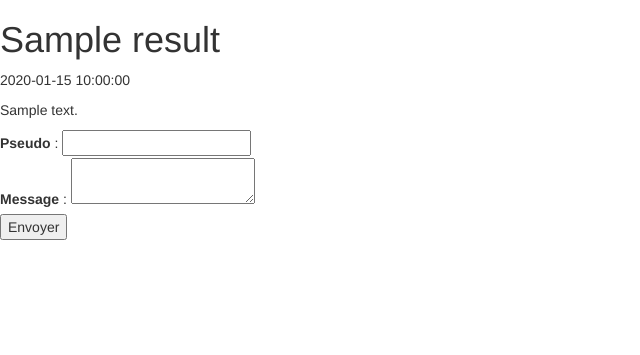
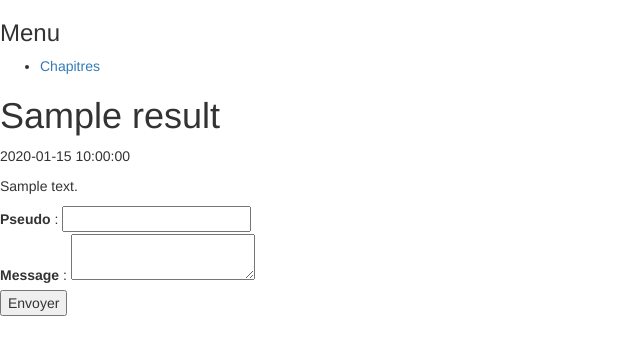
Before and after one commit to estelle183/projet4, a PHP site: template src/View/chapter/oneChapter.php in a window 1280 px wide. Shown: the top 355 px of the page, without its empty margins (0-640 px from the left). Run offline with PHP 8.4, Linux system fonts and the light colour scheme; the template is opened without the code that fills it: most values are stand-ins (such as "Sample title", 1, 10 or a date in 2020); data that the repository does not hold is empty.

Commit message:
Ajout du menu de navigation

```diff
--- a/src/View/chapter/listChapters.php
+++ b/src/View/chapter/listChapters.php
@@ -1,3 +1,7 @@
+
+<?php ob_start(); include('src/View/nav.php'); $nav = ob_get_clean(); ?>
+
+
 <?php
 ob_start();
 ?>
--- a/src/View/chapter/oneChapter.php
+++ b/src/View/chapter/oneChapter.php
@@ -1,3 +1,5 @@
+<?php ob_start(); include('src/View/nav.php'); $nav = ob_get_clean(); ?>
+
 <?php
 ob_start();
 if(isset($_SESSION['flash'])) {
--- /dev/null
+++ b/src/View/nav.php
@@ -0,0 +1,8 @@
+<nav id="menu">
+    <div class="element_menu">
+        <h3>Menu</h3>
+        <ul>
+            <li><a href=chapitres>Chapitres</a></li>
+        </ul>
+    </div>
+</nav>
--- a/src/View/template.php
+++ b/src/View/template.php
@@ -8,6 +8,10 @@
 
     </head>
 
+    <header>
+        <?= $nav ?>
+    </header>
+
     <body>
         <?= $content ?>
     </body>
```
